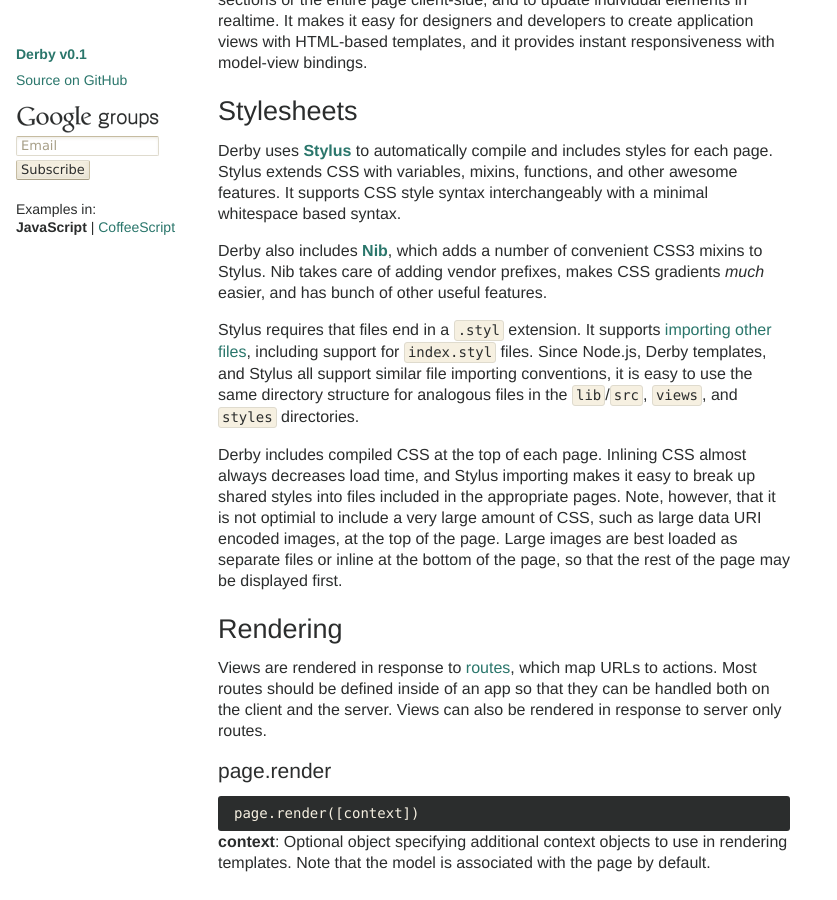
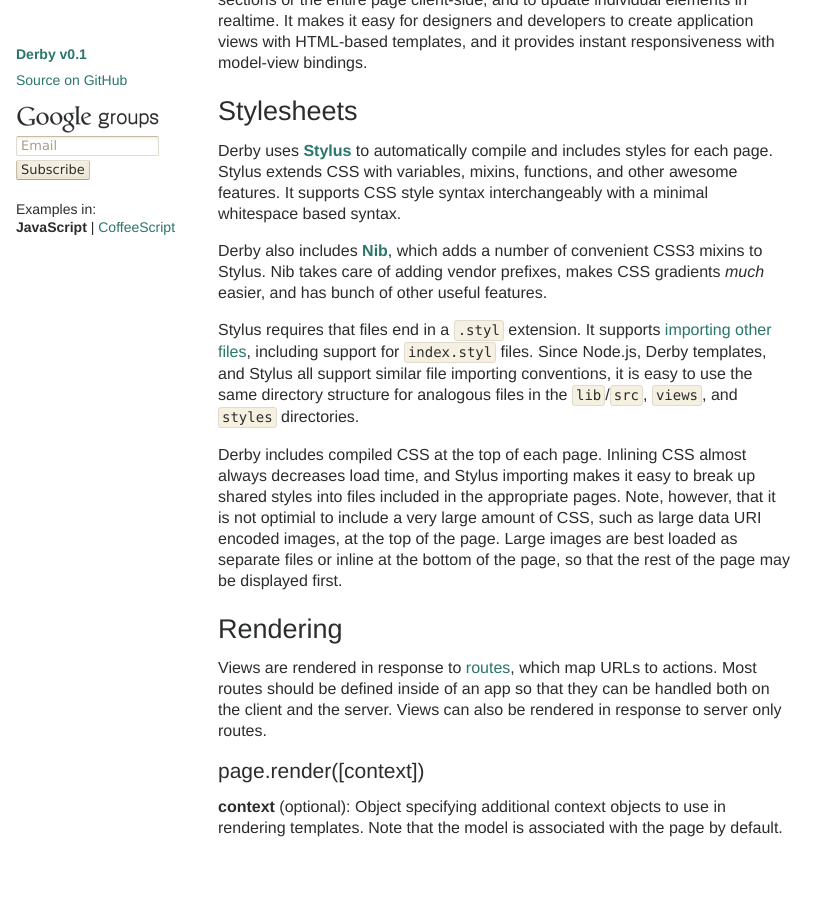
Before and after one commit to derbyjs/derby, a Jekyll site: the page built from index.md, in a window 1280 px wide and 900 px high, scrolled down 17025 px. Shown: the whole window, without its empty margins (0-837 px from the left). Built offline with Jekyll 4.4.1, drawn with Linux system fonts in a browser that asks for light colours; after the commit the page ends 17890 px from its top, so only the background shows below that.

Commit message:
rendering

```diff
--- a/index.md
+++ b/index.md
@@ -731,8 +731,6 @@ Derby includes compiled CSS at the top of each page. Inlining CSS almost always
 
 Views are rendered in response to [routes](#routes), which map URLs to actions. Most routes should be defined inside of an app so that they can be handled both on the client and the server. Views can also be rendered in response to server only routes.
 
-### page.render
+### page.render([context])
 
-    page.render([context])
-
-  **context**: Optional object specifying additional context objects to use in rendering templates. Note that the model is associated with the page by default.
+**context** (optional): Object specifying additional context objects to use in rendering templates. Note that the model is associated with the page by default.
```
